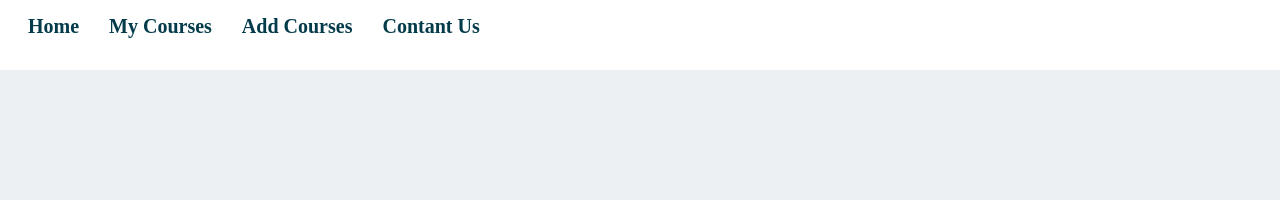
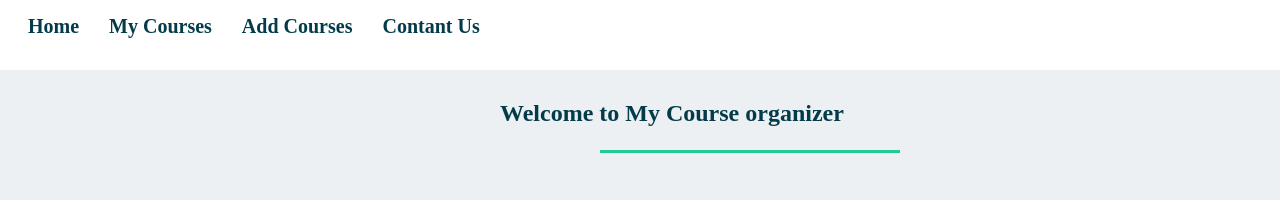
Before and after one commit to malakkorashy23-source/malakkorashy19.github.io, a plain HTML site: page index.html in a window 1280 px wide. Shown: the top 200 px of the page. Drawn offline with Linux system fonts and the light colour scheme.

Commit message:
Update style.css

```diff
--- a/style.css
+++ b/style.css
@@ -44,17 +44,17 @@ a:hover{
     border-radius: 10px;
     color: #ecf0f3;
 }
-.index{
+.home{
     position: relative;
 }
-.index h1{
+.home h1{
    position: absolute;
    top:100px;
    left: 500px;
    font-weight: 800;
     color: #033b4a;
 }
-.index hr{
+.home hr{
     position: absolute;
     top: 150px;
     left:600px;
```
